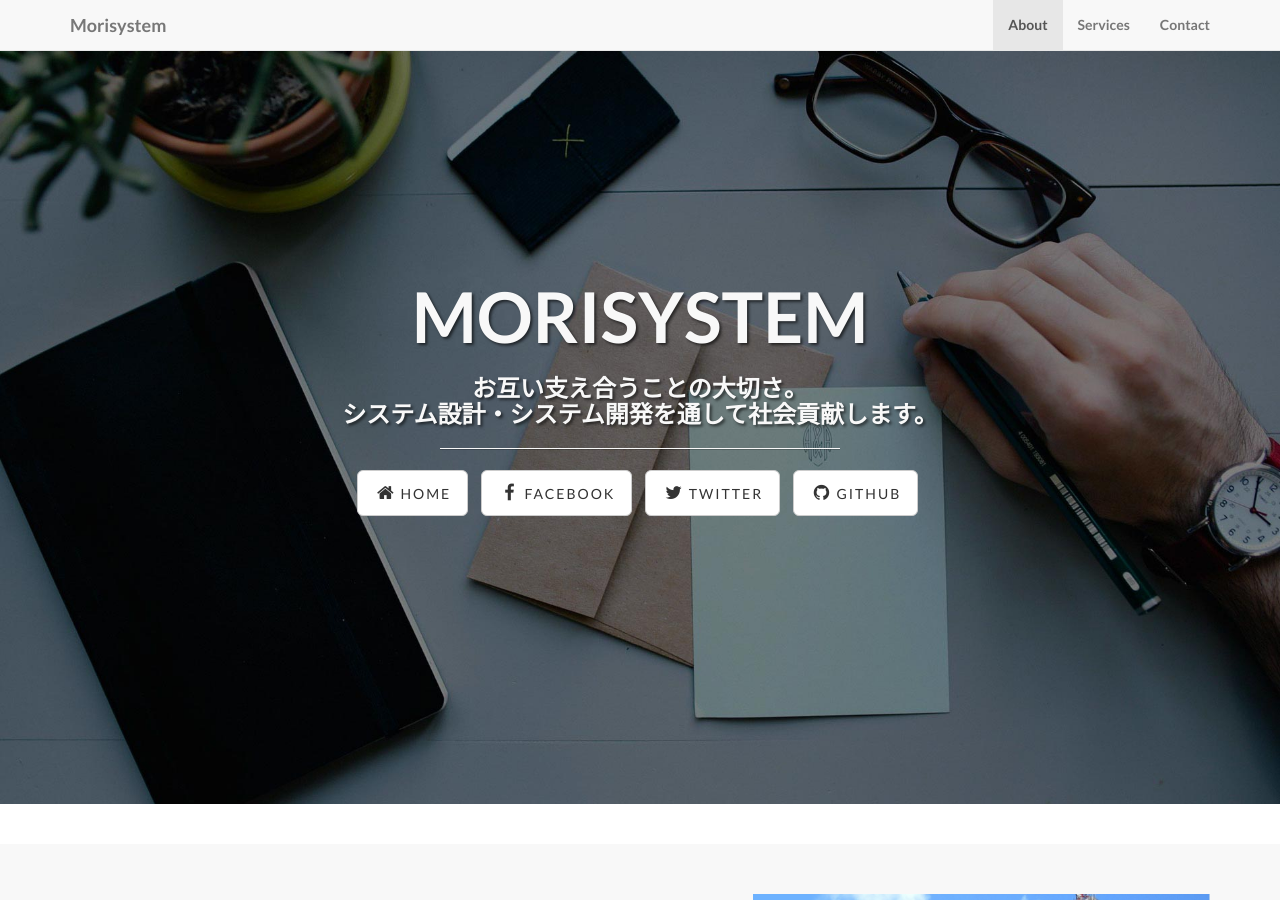
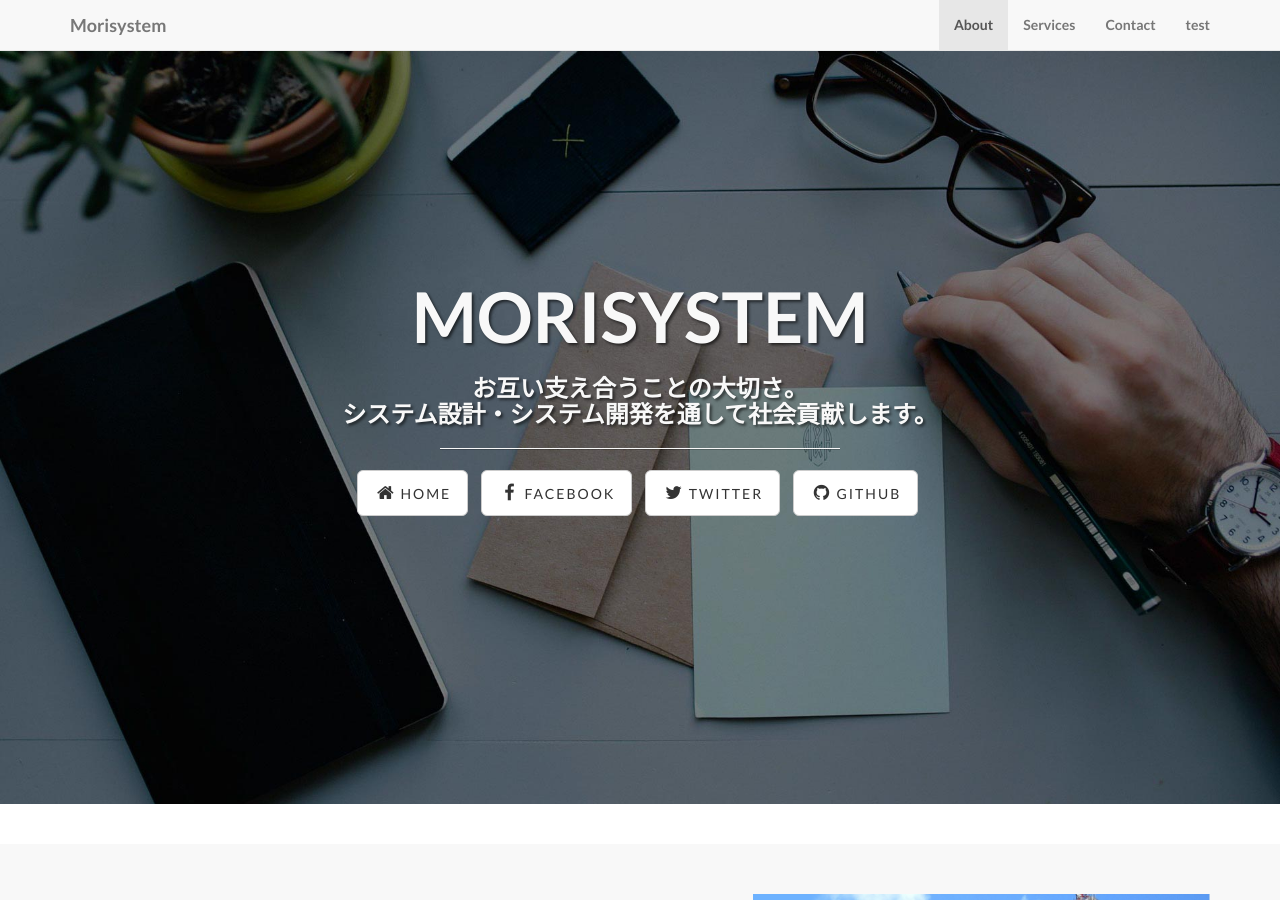
Before and after one commit to mori-system/mori-system.github.io, a Jekyll site: the page built from index.html, in a window 1280 px wide and 900 px high. Built offline with Jekyll 4.4.1, drawn with Linux system fonts in a browser that asks for light colours.

Commit message:
Update header.html

```diff
--- a/_includes/header.html
+++ b/_includes/header.html
@@ -8,6 +8,7 @@
                 <span class="icon-bar"></span>
                 <span class="icon-bar"></span>
                 <span class="icon-bar"></span>
+		<span class="icon-bar"></span>
             </button>
             <a class="navbar-brand page-scroll" href="#home">{{ site.title }}</a>
         </div>
@@ -23,6 +24,9 @@
                 <li>
                     <a class="page-scroll" href="#contact">Contact</a>
                 </li>
+		<li>
+	       	    <a class="page-scroll" href="#test">test</a>
+		</li>
             </ul>
         </div>
         <!-- /.navbar-collapse -->
```
